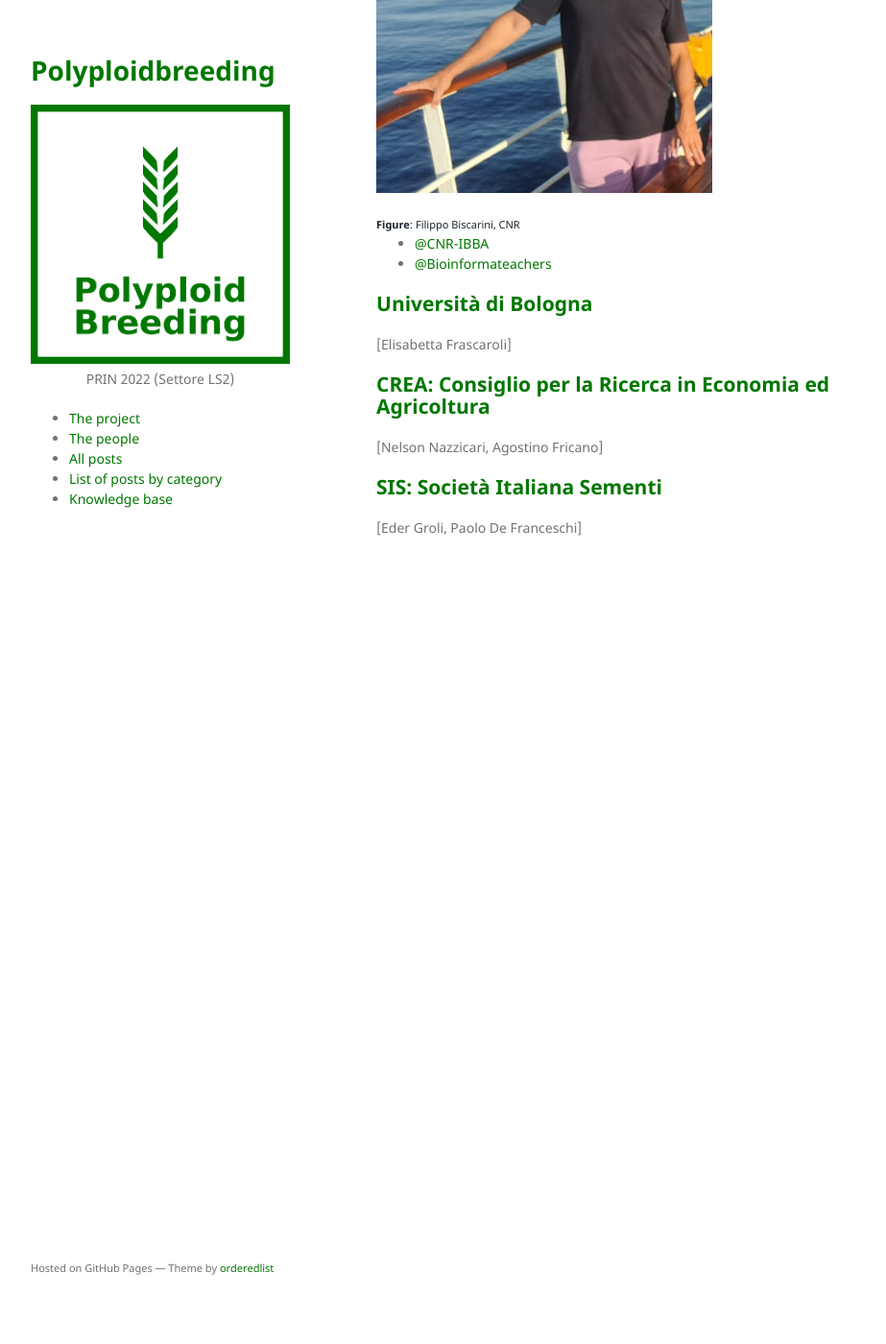
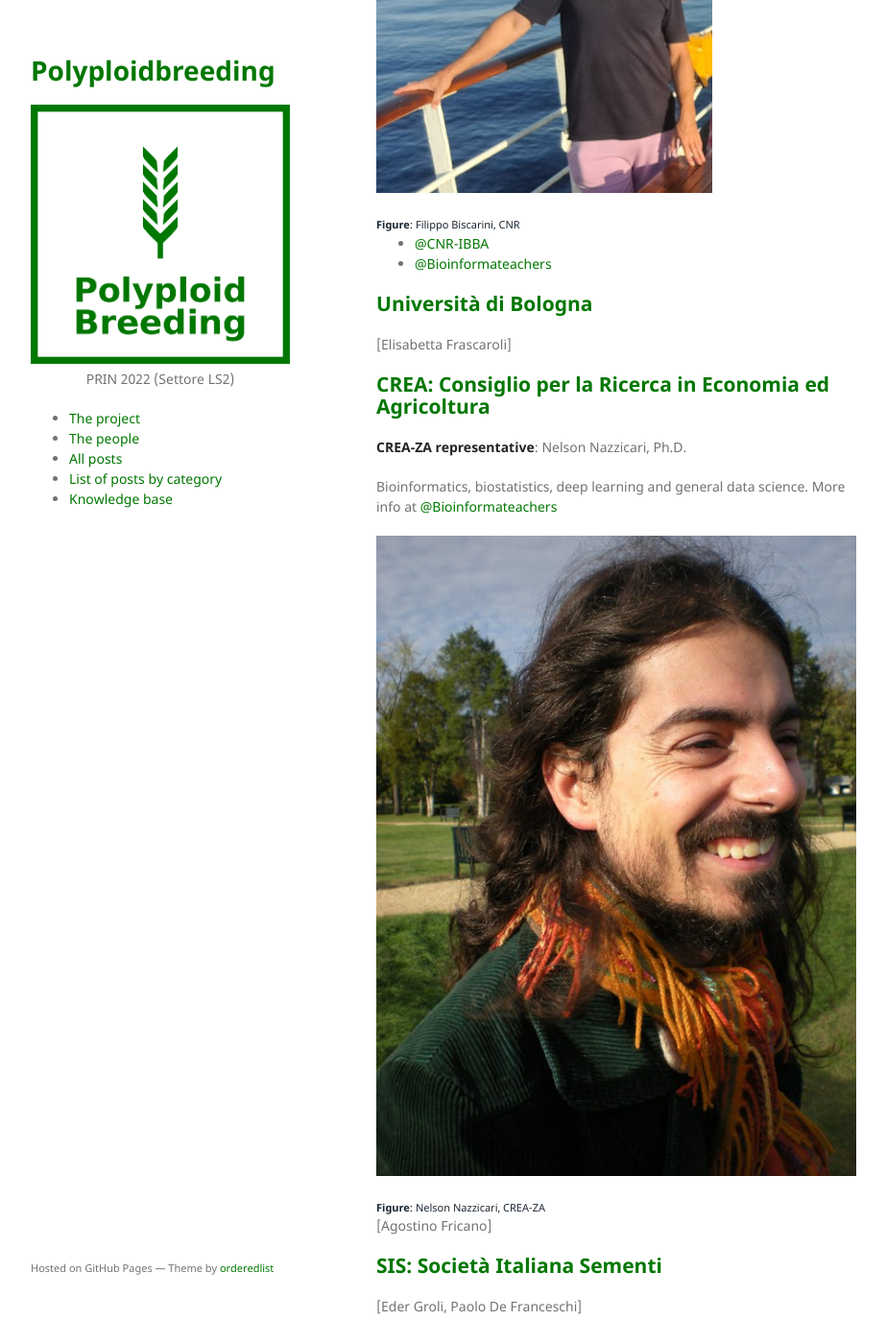
Before and after one commit to polyploidbreeding/polyploidbreeding.github.io, a Jekyll site: the page built from consortium.md, in a window 1280 px wide and 1400 px high, scrolled down 596 px. Shown: the whole window at 96% size, without its empty margins (178-1101 px from the left). Built offline with Jekyll 4.4.1, drawn with Linux system fonts in a browser that asks for light colours; before the commit the page ends 1226 px from its top, so only the background shows below that.

Commit message:
nelson profile

```diff
--- a/consortium.md
+++ b/consortium.md
@@ -24,7 +24,16 @@ My research activities span from plant and animal breeding & genetics, to bioinf
 
 ## CREA: Consiglio per la Ricerca in Economia ed Agricoltura
 
-\[Nelson Nazzicari, Agostino Fricano\]
+**CREA-ZA representative**: Nelson Nazzicari, Ph.D.
+
+Bioinformatics, biostatistics, deep learning and general data science. More info at [@Bioinformateachers](https://bioinformateachers.github.io/nelson.html)
+
+![Nelson Nazzicari](/assets/img/pic_nelson.jpg)
+<div class="caption"><b>Figure</b>: Nelson Nazzicari, CREA-ZA
+</div>
+
+
+\[Agostino Fricano\]
 
 ## SIS: Società Italiana Sementi
 
```
Also changed, not shown: assets/img/pic_nelson.jpg (added), assets/logo/master_logo.svg.
